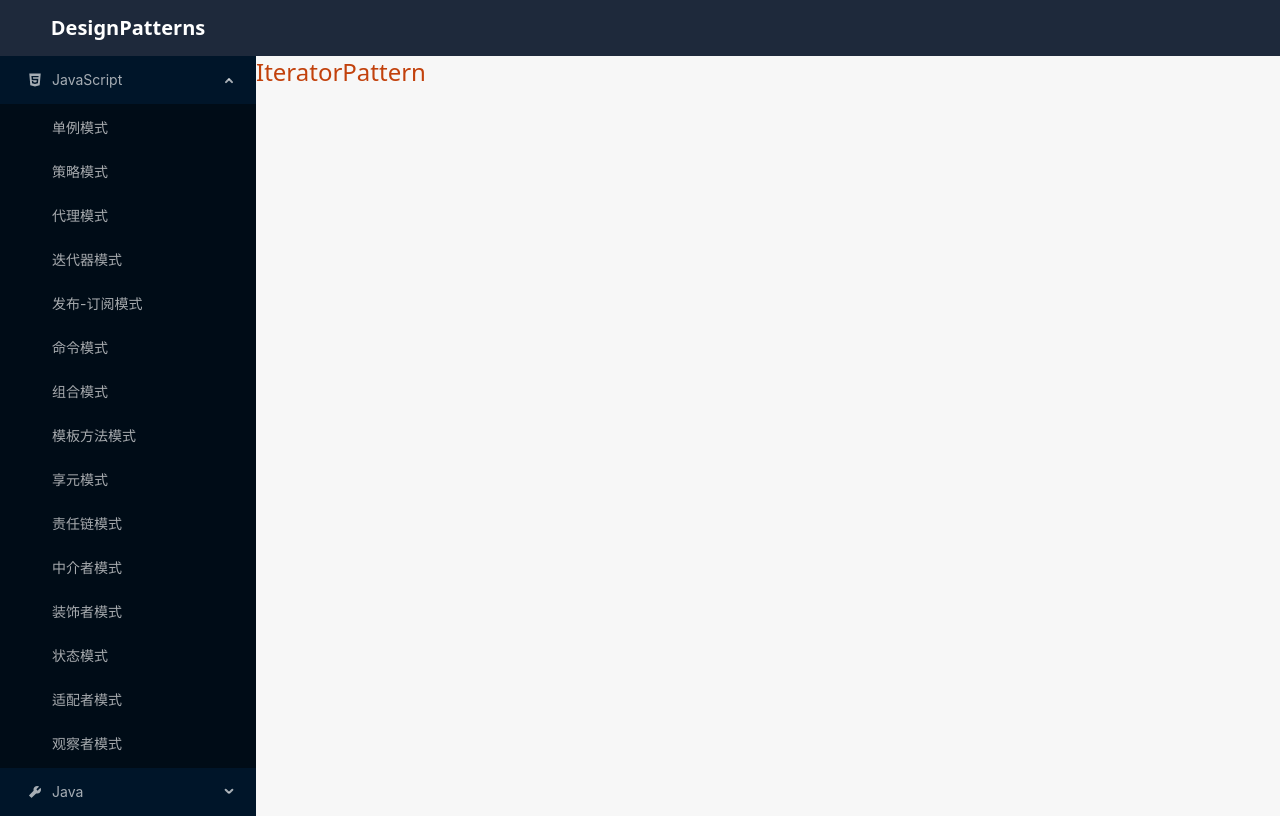
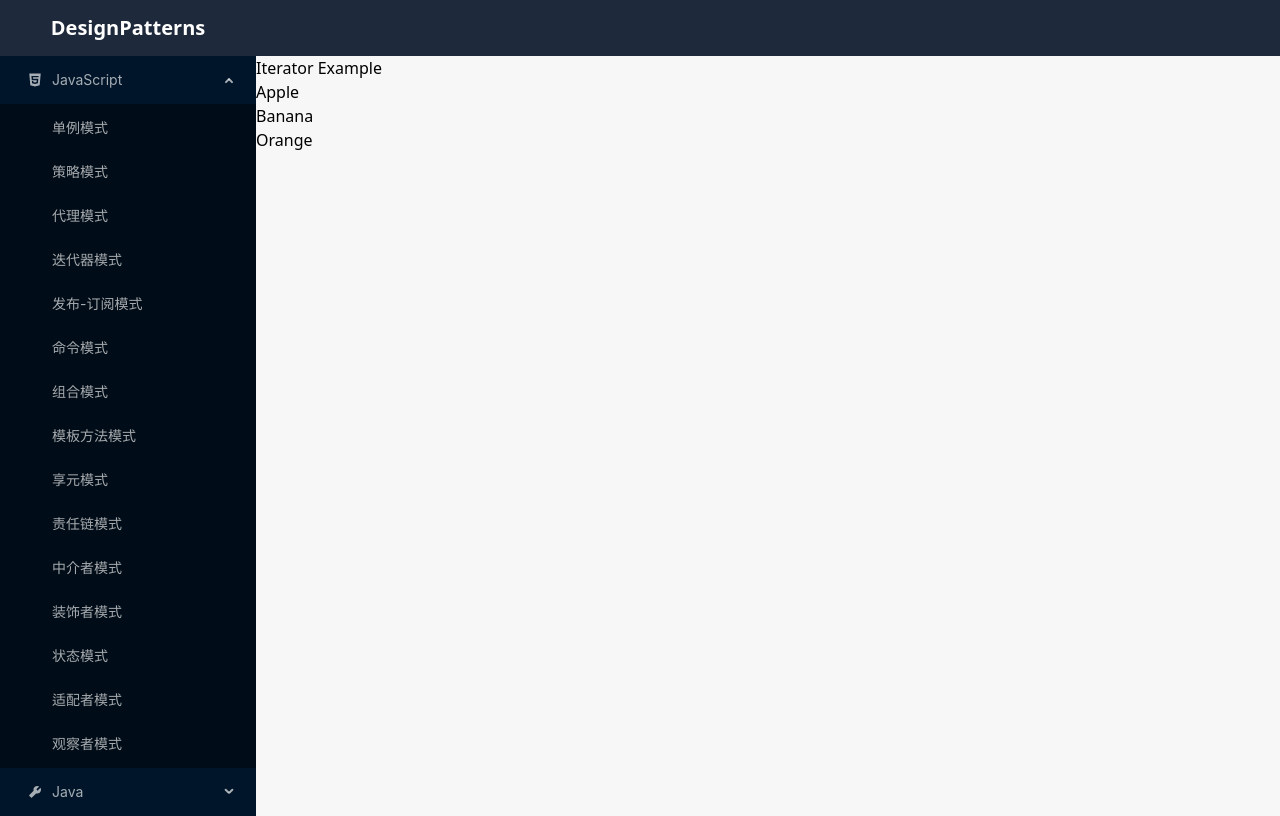
Before and after one commit to sumingcheng/ReactEase, a React (Vite) app: page /IteratorPattern in a window 1280 px wide. Built offline with nearby package versions, Linux system fonts and the light colour scheme.

Commit message:
fix:ProxyPattern

```diff
--- a/src/views/IteratorPattern/index.jsx
+++ b/src/views/IteratorPattern/index.jsx
@@ -1,7 +1,31 @@
-export function IteratorPattern () {
+import React from 'react'
+
+// 自定义迭代器函数
+function* Iterator(collection) {
+  let index = 0
+  while (index < collection.length) {
+    yield collection[index]
+    index++
+  }
+}
+
+// 迭代器模式的最佳案例组件
+export const IteratorPattern = () => {
+  // 示例数据
+  const data = ['Apple', 'Banana', 'Orange']
+
+  // 使用迭代器遍历数据
+  const iterator = Iterator(data)
+
   return (
-      <div>
-        <h1 className="text-orange-700 text-2xl">IteratorPattern</h1>
-      </div>
+    <div>
+      <h1>Iterator Example</h1>
+      <ul>
+        {/* 使用迭代器获取数据 Array.from() 函数会遍历迭代器对象，依次调用其 next() 方法来获取每个元素 */}
+        {Array.from(iterator).map((item, index) => (
+          <li key={index}>{item}</li>
+        ))}
+      </ul>
+    </div>
   )
 }
```
